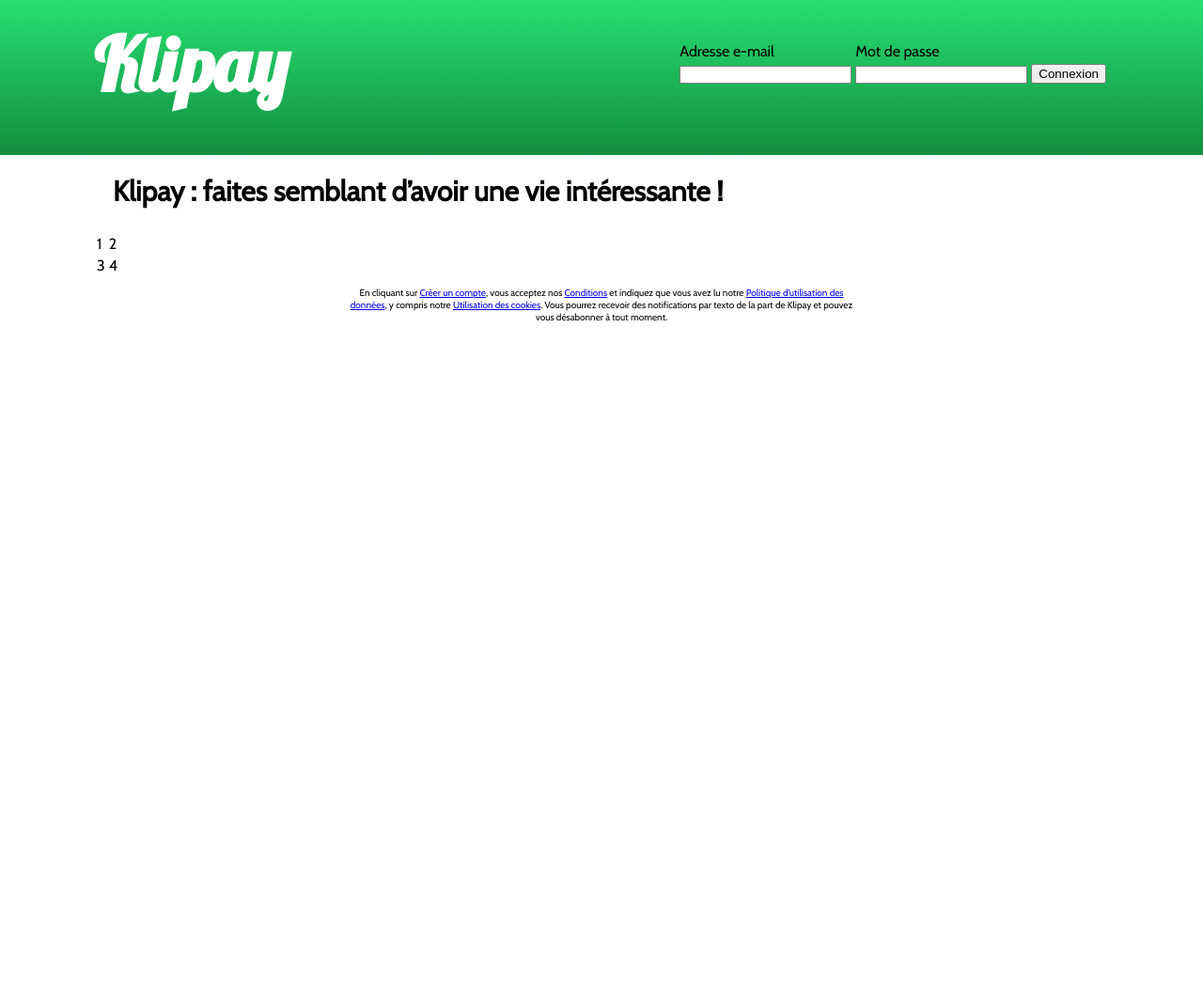
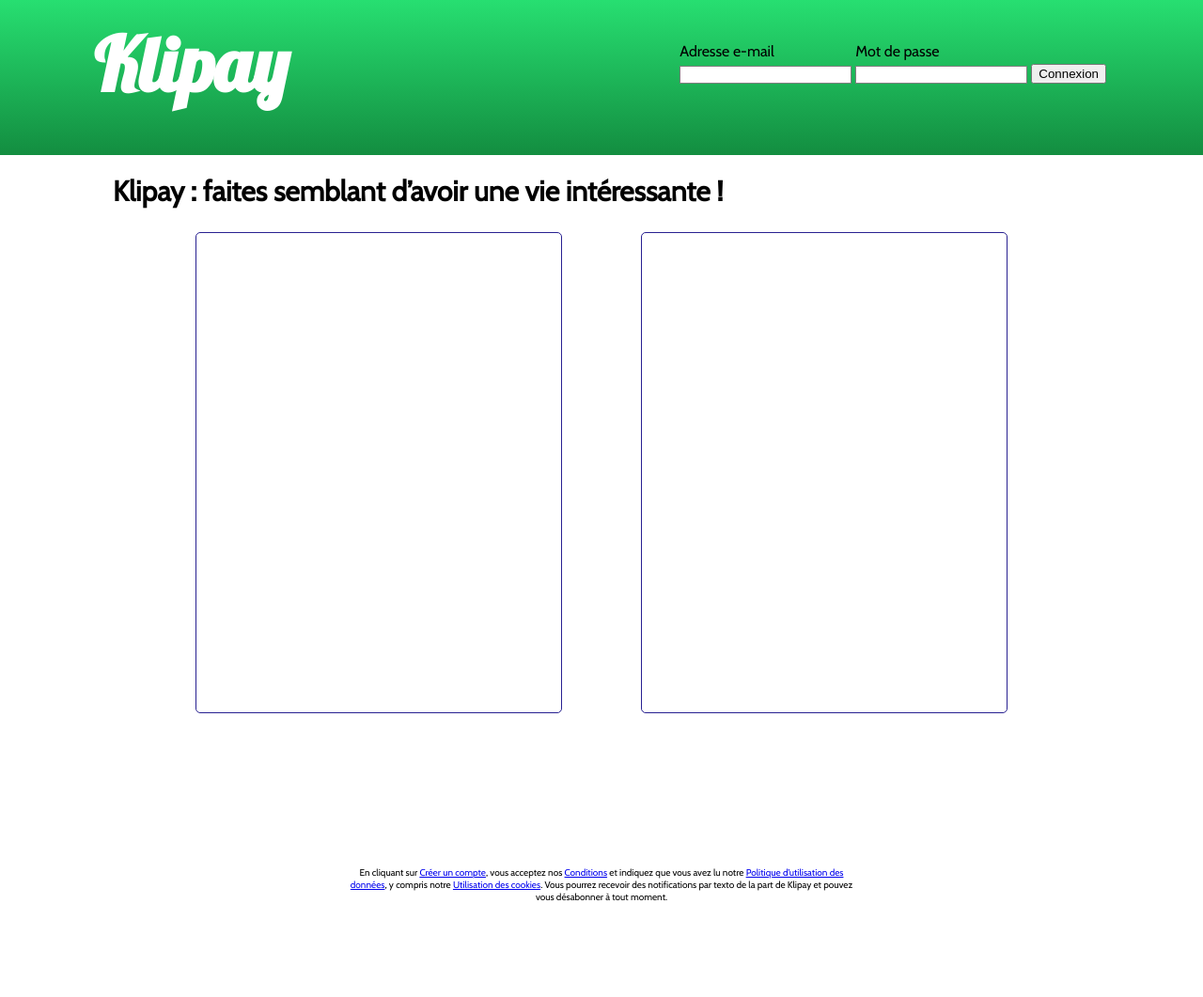
Before and after one commit to Manomania/Projet_Web_Maxime_M, a PHP site: page /Projet_Web_1.html in a window 1280 px wide. Shown: the whole page at 94% size. Before the commit the page ends 342 px from the top, so only its background shows below. Run offline with PHP 8.4, Linux system fonts and the light colour scheme.

Commit message:
Previsualisation

```diff
--- a/Projet_Web_1.html
+++ b/Projet_Web_1.html
@@ -45,27 +45,18 @@
     <h2>Klipay : faites semblant d’avoir une vie intéressante !</h2>
 
     <div class="Moments">
-        <table>
-            <tr>
-                <td>1</td>
-                <td>2</td>
-            </tr>
-            <tr>
-                <td>3</td>
-                <td>4</td>
-            </tr>
-        </table>
-    <div>
 
-    <div class="Down">
-        <p>En cliquant sur
-            <a href="URL">Créer un compte</a>, vous acceptez nos
-            <a href="URL">Conditions</a> et indiquez que vous avez lu notre
-            <a href="URL">Politique d’utilisation des données</a>, y compris notre
-            <a href="URL">Utilisation des cookies</a>. Vous pourrez recevoir des notifications par texto de la part de Klipay et pouvez
-            vous désabonner à tout moment.
-        </p>
     </div>
+    <div class="Pubs">
+
+    </div>
+    <footer>En cliquant sur
+        <a href="URL">Créer un compte</a>, vous acceptez nos
+        <a href="URL">Conditions</a> et indiquez que vous avez lu notre
+        <a href="URL">Politique d’utilisation des données</a>, y compris notre
+        <a href="URL">Utilisation des cookies</a>. Vous pourrez recevoir des notifications par texto de la part de Klipay et pouvez vous
+        désabonner à tout moment.
+    </footer>
 </body>
 
 </html>
--- a/Style.css
+++ b/Style.css
@@ -39,15 +39,34 @@ input {
     border: 1px solid rgba(0, 0, 0, 0.5);
 }
 
-.Down {
+
+.Moments {
+    border: solid 1px rgb(40, 33, 145);
+    padding: 5px;
+    border-radius: 5px;
+    margin-left: 10%;
+    float: left;
+    width: 35%;
+    height: 500px;
+}
+
+.Pubs{
+    border: solid 1px rgb(40, 33, 145);
+    padding: 5px;
+    border-radius: 5px;
+    margin-right: 10%;
+    float: right;
+    width: 35%;
+    height: 500px;
+}
+
+footer {
     /* Informations relatives aux lois du site */
+    font-family: 'Cabin', Helvetica, Arial, sans-serif;
     font-size: 10px;
-    padding-bottom: auto;
     margin-left: auto;
     margin-right: auto;
     text-align: center;
     width: 50%;
+    margin-top: 700px /* A CHANGER */
 }
-
-.Moments {
-}
```
